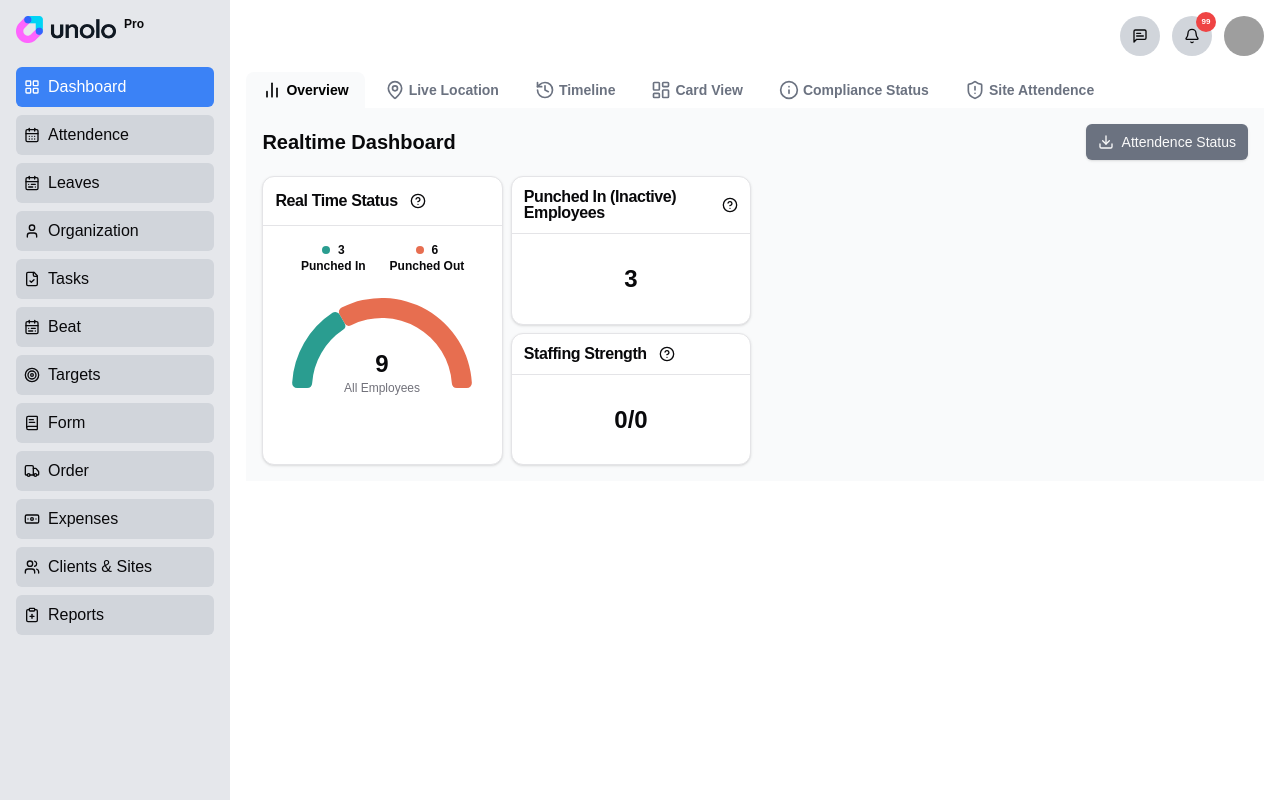
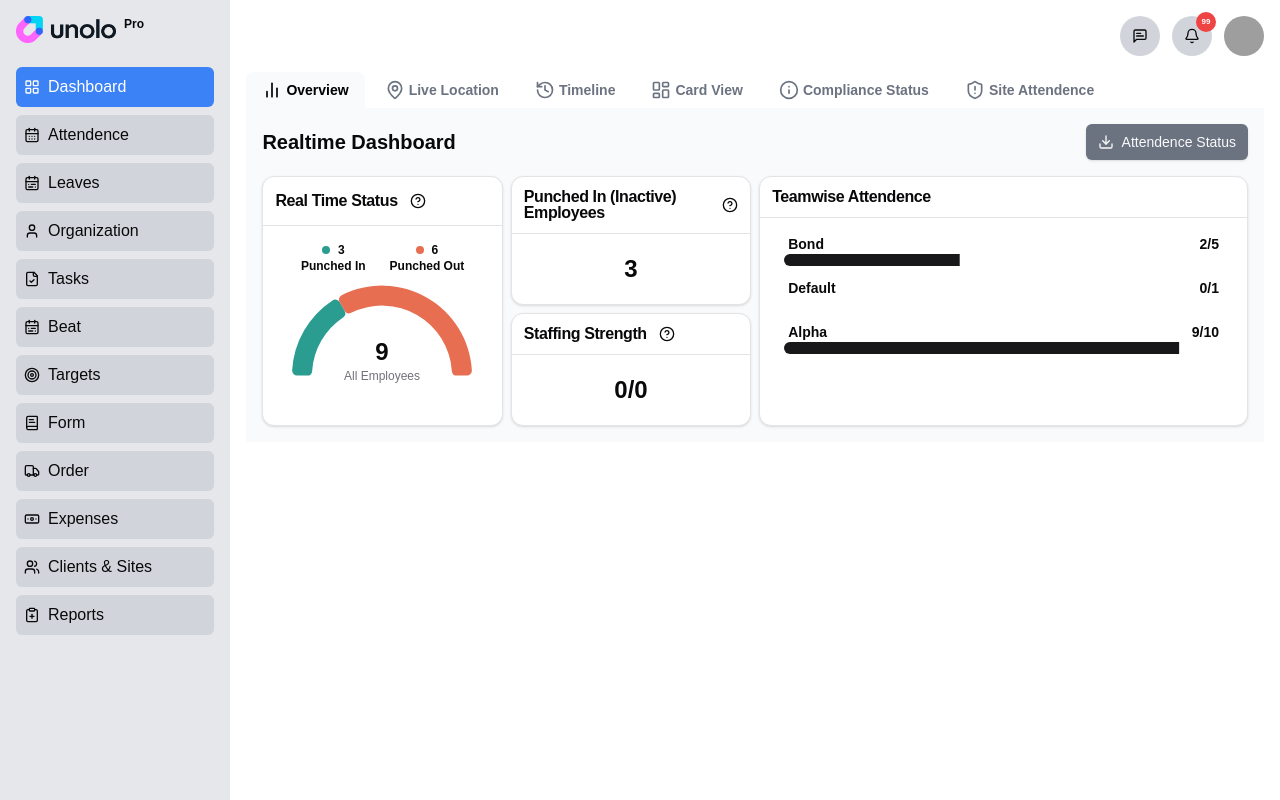
Before and after one commit to ArjunNarzary/admin-dashboard, a Next.js app: page / in a window 1280 px wide. Built offline with nearby package versions, Linux system fonts and the light colour scheme; grey boxes are pictures that could not be loaded.

Commit message:
Added teamwise attendence progress bar

```diff
--- a/src/app/(dashboard)/layout.tsx
+++ b/src/app/(dashboard)/layout.tsx
@@ -5,7 +5,7 @@ import React from "react"
 const layout = ({ children }: { children: React.ReactNode }) => {
   return (
     <main className="flex h-screen">
-      <div className="w-[18%] bg-gray-200">
+      <div className="w-[18%] bg-gray-200 h-screen">
         <SideNav />
       </div>
       <div className="flex-1">
--- a/src/app/(dashboard)/page.tsx
+++ b/src/app/(dashboard)/page.tsx
@@ -1,21 +1,22 @@
 import CountCard from "@/components/CountCard"
 import { RealTimeStatus } from "@/components/RealTimeStatus"
+import TeamwiseAttendance from "@/components/TeamwiseAttendance"
 import { Button } from "@/components/ui/button"
 import { TooltipProvider } from "@/components/ui/tooltip"
 import { DownloadIcon } from "lucide-react"
 
 export default function Home() {
   return (
-    <main className="p-4">
+    <main className="p-1 md:p-4">
       <div className="flex justify-between items-center">
         <h1 className="text-xl font-semibold">Realtime Dashboard</h1>
         <Button className="bg-gray-500 p-1 px-3">
           <DownloadIcon />
-          <span>Attendence Status</span>
+          <span className="hidden md:block">Attendence Status</span>
         </Button>
       </div>
       <TooltipProvider>
-        <div className="grid grid-cols-1 sm:grid-cols-1 md:grid-cols-2 gap-2 pt-4">
+        <div className="grid grid-cols-1 sm:grid-cols-1 md:grid-cols-1 lg:grid-cols-2 gap-2 pt-4">
           <div className="grid grid-cols-1 lg:grid-cols-2 gap-2">
             <RealTimeStatus />
             <div className="grid grid-cols-1 gap-2">
@@ -31,6 +32,7 @@ export default function Home() {
               />
             </div>
           </div>
+          <TeamwiseAttendance />
         </div>
       </TooltipProvider>
     </main>
--- a/src/components/CountCard.tsx
+++ b/src/components/CountCard.tsx
@@ -27,7 +27,7 @@ const CountCard = ({ title, tooltipText, content }: ICountCardProps) => {
         </CardTitle>
       </CardHeader>
       <Separator />
-      <CardContent className="flex justify-center items-center pb-0 h-full">
+      <CardContent className="flex justify-center items-center py-1 h-full">
         <h1 className="text-2xl font-bold">{content}</h1>
       </CardContent>
     </Card>
--- /dev/null
+++ b/src/components/CustomProgressBar.tsx
@@ -0,0 +1,32 @@
+import React from "react"
+import { Progress } from "./ui/progress"
+
+const CustomProgressBar = ({
+  title,
+  current,
+  total,
+  color,
+}: {
+  title: string
+  current: number
+  total: number
+  color: string
+}) => {
+  const progressPercentage = Math.abs((current / total) * 100)
+  return (
+    <div className="w-full">
+      <div className="flex justify-between items-center px-1 text-sm font-semibold">
+        <span>{title}</span>
+        <span>
+          {current}/{total}
+        </span>
+      </div>
+      <Progress
+        value={progressPercentage}
+        className={`h-3 w-full bg-${color}-100 [&>*]:bg-${color}-500`}
+      />
+    </div>
+  )
+}
+
+export default CustomProgressBar
--- a/src/components/RealTimeStatus.tsx
+++ b/src/components/RealTimeStatus.tsx
@@ -45,7 +45,7 @@ export function RealTimeStatus() {
         </CardTitle>
       </CardHeader>
       <Separator />
-      <CardContent className="flex flex-col items-center pb-0">
+      <CardContent className="flex flex-col items-center">
         <div className="flex justify-between items-center pt-4 gap-6">
           <div>
             <div className="flex justify-center items-center gap-2">
@@ -64,14 +64,14 @@ export function RealTimeStatus() {
         </div>
         <ChartContainer
           config={chartConfig}
-          className="m-auto aspect-square w-full max-w-[250px]"
+          className="m-auto aspect-[3/2] w-full max-w-[250px]"
         >
           <RadialBarChart
             data={chartData}
             endAngle={180}
             innerRadius={80}
             outerRadius={130}
-            cy={"60%"}
+            cy={"80%"}
           >
             <ChartTooltip
               cursor={false}
--- a/src/components/SideNav.tsx
+++ b/src/components/SideNav.tsx
@@ -24,12 +24,12 @@ const SideMenu = ({ item }: { item: ISideNavItem }) => {
   return (
     <div
       className={cn(
-        "flex justify-start items-center gap-2 p-2 rounded-md bg-gray-300 cursor-pointer hover:bg-gray-500 hover:text-white",
+        "flex justify-center md:justify-start items-center gap-2 p-2 rounded-md bg-gray-300 cursor-pointer hover:bg-gray-500 hover:text-white",
         item.selected && "bg-blue-500 text-white"
       )}
     >
       <Icon className="w-4 h-4" />
-      <h1>{item.name}</h1>
+      <h1 className="hidden md:block">{item.name}</h1>
     </div>
   )
 }
--- /dev/null
+++ b/src/components/TeamwiseAttendance.tsx
@@ -0,0 +1,29 @@
+import React from "react"
+import { Card, CardContent, CardHeader, CardTitle } from "./ui/card"
+import { Separator } from "./ui/separator"
+import CustomProgressBar from "./CustomProgressBar"
+
+const TeamwiseAttendance = () => {
+  return (
+    <Card className="flex flex-col max-h-[17.5rem]">
+      <CardHeader className="items-left p-3">
+        <CardTitle className="flex justify-start items-center gap-3">
+          <h1>Teamwise Attendence</h1>
+        </CardTitle>
+      </CardHeader>
+      <Separator />
+      <CardContent className="py-4 mb-4 h-full overflow-y-auto space-y-3">
+        <CustomProgressBar title="Bond" current={2} total={5} color="violet" />
+        <CustomProgressBar title="Default" current={0} total={1} color="red" />
+        <CustomProgressBar
+          title="Alpha"
+          current={9}
+          total={10}
+          color="orange"
+        />
+      </CardContent>
+    </Card>
+  )
+}
+
+export default TeamwiseAttendance
--- a/src/components/TopNav.tsx
+++ b/src/components/TopNav.tsx
@@ -39,7 +39,7 @@ const TopNav = () => {
           </Avatar>
         </ProfileDropdown>
       </div>
-      <div className="flex justify-start items-center gap-1">
+      <div className="justify-start items-center gap-1 hidden md:flex">
         {NAVBAR_TABS.map((item) => (
           <NavbarTab key={item.id} item={item} />
         ))}
--- a/src/components/ui/progress.tsx
+++ b/src/components/ui/progress.tsx
@@ -12,7 +12,7 @@ const Progress = React.forwardRef<
   <ProgressPrimitive.Root
     ref={ref}
     className={cn(
-      "relative h-4 w-full overflow-hidden rounded-full bg-secondary",
+      "relative h-2 w-full overflow-hidden rounded-full bg-primary/20",
       className
     )}
     {...props}
```
